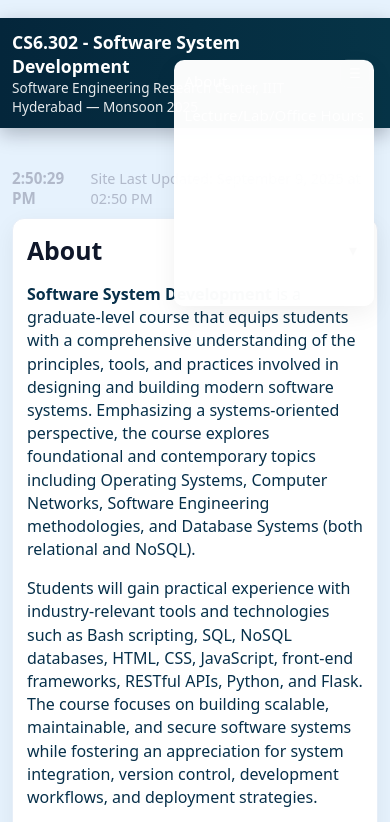
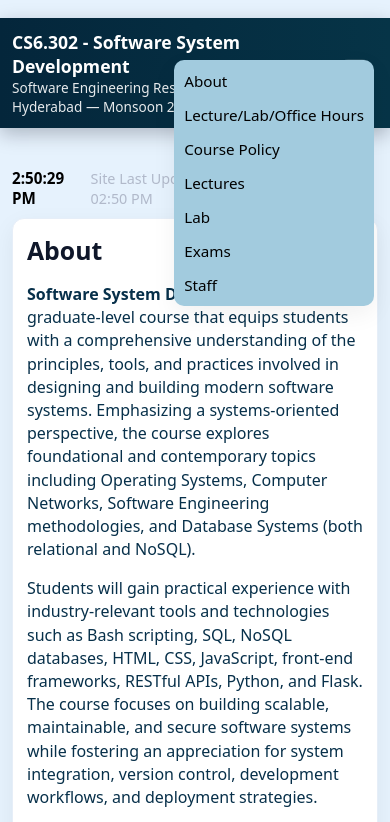
Before and after one commit to PranjalSK03/SSD_Assignment2_q2, a plain HTML site: page newssd.html in a window 390 px wide. Both pictures are taken after a click on the button "Toggle navigation". Shown: the top 822 px of the page. Drawn offline with Linux system fonts and the light colour scheme.

Commit message:
final commit

```diff
--- a/script.js
+++ b/script.js
@@ -1,10 +1,3 @@
-/* script.js */
-/* 1)
-   2)
-   3) Smooth scrolling for anchor links
-   4) Toggle sections for easier navigation
-   5) Mobile nav toggle and back-to-top button
-*/
 
 document.addEventListener('DOMContentLoaded', function () {
   // 1) Last Modified - Last modified formatted and injected into #lastUpdated
@@ -53,16 +46,24 @@ document.addEventListener('DOMContentLoaded', function () {
     });
   });
 
-  // 5) nav toggle (hide and shwo)
-  const navToggle = document.getElementById('navToggle');
-  if (navToggle) {
-    navToggle.addEventListener('click', function () {
-      const links = document.querySelector('.nav-links');
-      if (!links) return;
-      const isVisible = links.style.display === 'flex';
-      links.style.display = isVisible ? 'none' : 'flex';
-    });
-  }
+  // 5) nav toggle (when tab becomes small then can toggle nav links)
+  const navLinks = document.querySelector('.nav-links');
+  navToggle.addEventListener('click', function () {
+      if (!navLinks) return;
+      navLinks.classList.toggle('active');
+
+      // optional: change link colors for mobile
+      const listItems = navLinks.querySelectorAll("li a");
+      listItems.forEach(item => item.style.color = 'black');
+  });
+
+  window.addEventListener('resize', function () {
+      if (window.innerWidth > 900) {
+          navLinks.classList.remove('active');
+          const listItems = navLinks.querySelectorAll("li a");
+          listItems.forEach(item => item.style.color = 'white');
+      }
+  });
 
   // 6) Back to top button function
   document.querySelectorAll('.toTop').forEach(function (btn) {
--- a/style.css
+++ b/style.css
@@ -130,12 +130,13 @@ a:hover {
   align-items: center;
   margin: 10px 0;
   font-size: 0.95rem;
-  color: var(--muted)
+  color: black
 }
 
 .clock {
   font-weight: 600;
   margin-right: 12px
+
 }
 
 .last-updated {
@@ -242,6 +243,11 @@ table thead th {
   color: white;
 }
 
+.nav-links {
+  display: flex; /* default for large screens */
+  transition: all 0.3s ease;
+}
+
 
 /* Responsive */
 @media (max-width:900px) {
@@ -256,10 +262,15 @@ table thead th {
     position: absolute;
     right: 16px;
     top: 60px;
-    background: rgba(255, 255, 255, 0.98);
+    background: var(--accent);
     padding: 10px;
     border-radius: 10px;
-    box-shadow: var(--shadow)
+    box-shadow: var(--shadow);
+    transition: background-color 0.3s ease;
+  }
+
+  .nav-links.active {
+    display: flex;
   }
 
   .nav-toggle {
```
